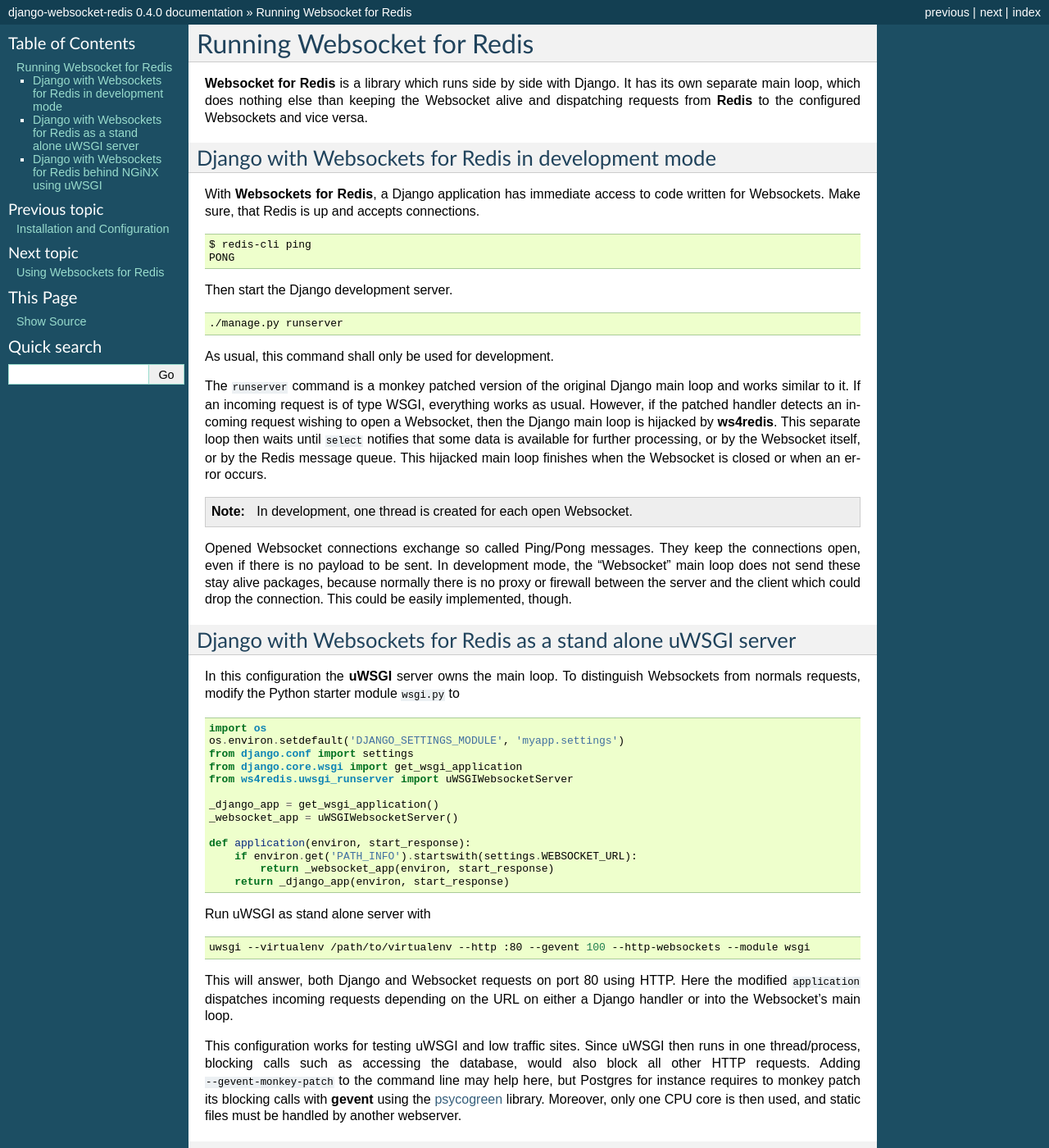
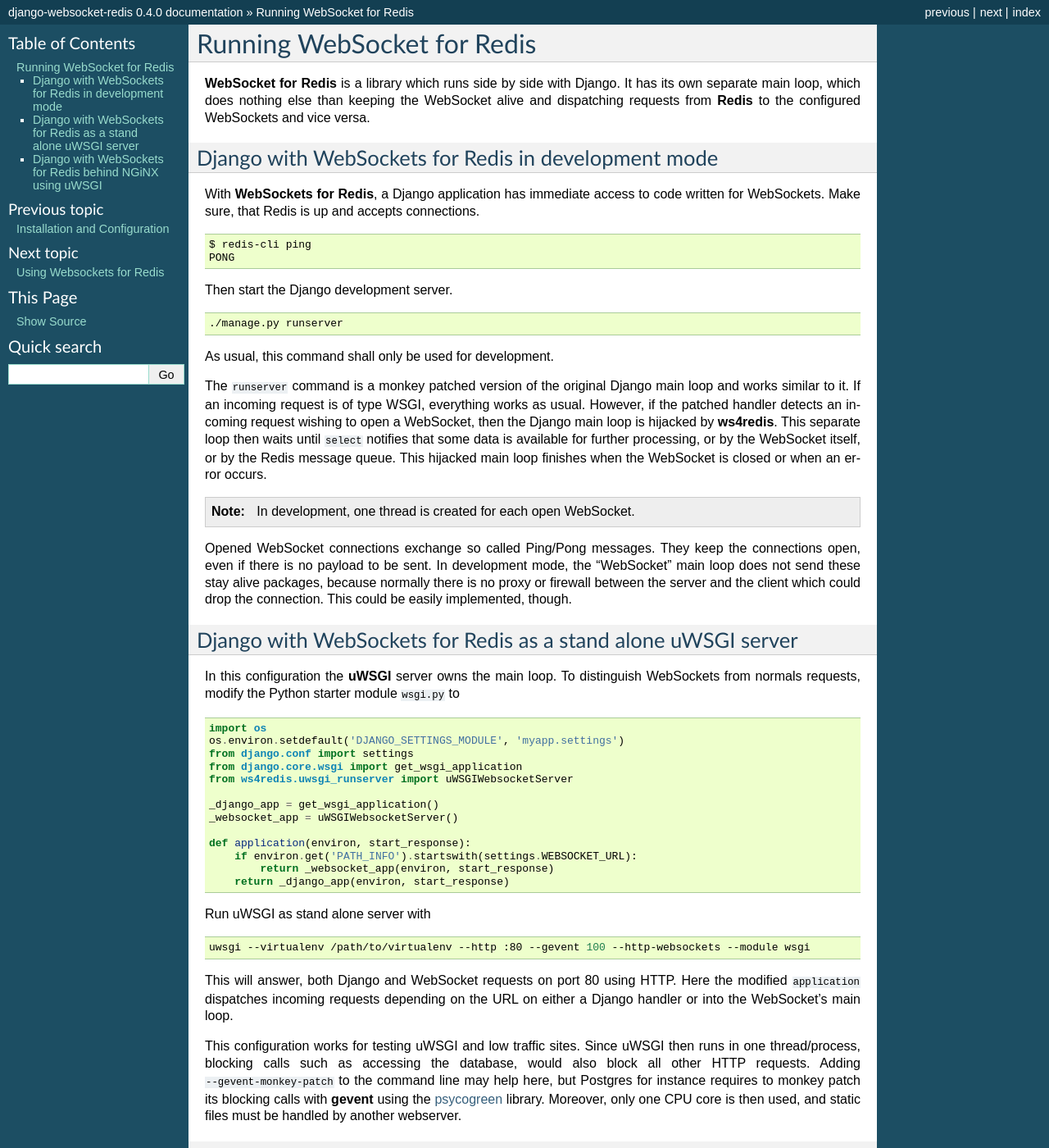
Before and after one commit to jrief/django-websocket-redis, a Sphinx documentation site: the page built from docs/running.rst, in a window 1280 px wide and 1400 px high. Shown: the whole window at 82% size. Built offline with Sphinx 7.4.7, drawn with Linux system fonts in a browser that asks for light colours; some of the changed text lies outside the part shown.

Commit message:
Updated docs

```diff
--- a/docs/running.rst
+++ b/docs/running.rst
@@ -1,17 +1,17 @@
 .. running
 
 ===========================
-Running Websocket for Redis
+Running WebSocket for Redis
 ===========================
 
-**Websocket for Redis** is a library which runs side by side with Django. It has its own separate
-main loop, which does nothing else than keeping the Websocket alive and dispatching requests
-from **Redis** to the configured Websockets and vice versa.
+**WebSocket for Redis** is a library which runs side by side with Django. It has its own separate
+main loop, which does nothing else than keeping the WebSocket alive and dispatching requests
+from **Redis** to the configured WebSockets and vice versa.
 
-Django with Websockets for Redis in development mode
+Django with WebSockets for Redis in development mode
 ====================================================
-With **Websockets for Redis**, a Django application has immediate access to code written for
-Websockets. Make sure, that Redis is up and accepts connections.
+With **WebSockets for Redis**, a Django application has immediate access to code written for
+WebSockets. Make sure, that Redis is up and accepts connections.
 
 .. code-block:: bash
 
@@ -28,21 +28,21 @@ As usual, this command shall only be used for development.
 
 The ``runserver`` command is a monkey patched version of the original Django main loop and works
 similar to it. If an incoming request is of type WSGI, everything works as usual. However, if the
-patched handler detects an incoming request wishing to open a Websocket, then the Django main
+patched handler detects an incoming request wishing to open a WebSocket, then the Django main
 loop is hijacked by **ws4redis**. This separate loop then waits until ``select`` notifies that some
-data is available for further processing, or by the Websocket itself, or by the Redis message queue.
-This hijacked main loop finishes when the Websocket is closed or when an error occurs.
+data is available for further processing, or by the WebSocket itself, or by the Redis message queue.
+This hijacked main loop finishes when the WebSocket is closed or when an error occurs.
 
-.. note:: In development, one thread is created for each open Websocket.
+.. note:: In development, one thread is created for each open WebSocket.
 
-Opened Websocket connections exchange so called Ping/Pong messages. They keep the connections open,
-even if there is no payload to be sent. In development mode, the “Websocket” main loop does not send
+Opened WebSocket connections exchange so called Ping/Pong messages. They keep the connections open,
+even if there is no payload to be sent. In development mode, the “WebSocket” main loop does not send
 these stay alive packages, because normally there is no proxy or firewall between the server and the
 client which could drop the connection. This could be easily implemented, though.
 
-Django with Websockets for Redis as a stand alone uWSGI server
+Django with WebSockets for Redis as a stand alone uWSGI server
 ==============================================================
-In this configuration the **uWSGI** server owns the main loop. To distinguish Websockets from
+In this configuration the **uWSGI** server owns the main loop. To distinguish WebSockets from
 normals requests, modify the Python starter module ``wsgi.py`` to
 
 .. code-block:: python
@@ -67,9 +67,9 @@ Run uWSGI as stand alone server with
 
 	uwsgi --virtualenv /path/to/virtualenv --http :80 --gevent 100 --http-websockets --module wsgi
 
-This will answer, both Django and Websocket requests on port 80 using HTTP. Here the modified
+This will answer, both Django and WebSocket requests on port 80 using HTTP. Here the modified
 ``application`` dispatches incoming requests depending on the URL on either a Django handler or
-into the Websocket's main loop.
+into the WebSocket's main loop.
 
 This configuration works for testing uWSGI and low traffic sites. Since uWSGI then runs in one
 thread/process, blocking calls such as accessing the database, would also block all other HTTP
@@ -113,7 +117,7 @@ different UNIX sockets. Create two adopter files, one for the Django loop, say `
 	from django.core.wsgi import get_wsgi_application
 	application = get_wsgi_application()
 
-and one for the Websocket loop, say ``wsgi_websocket.py``
+and one for the WebSocket loop, say ``wsgi_websocket.py``
 
 .. code-block:: python
 
@@ -133,10 +137,10 @@ Start those two applications as separate uWSGI instances
 	uwsgi --virtualenv /path/to/virtualenv --http-socket /path/to/web.socket --gevent 1000 --http-websockets --workers=2 --master --module wsgi_websocket
 
 The NGiNX web server is now configured as a scalable application server which can handle a thousand
-Websockets connections concurrently.
+WebSockets connections concurrently.
 
-If you feel uncomfortable with separating Websocket from normal requests on NGiNX, consider
-that you already separate static and media requests on the web server. Hence, Websockets are just
+If you feel uncomfortable with separating WebSocket from normal requests on NGiNX, consider
+that you already separate static and media requests on the web server. Hence, WebSockets are just
 another extra routing path.
 
 .. |websocket4redis| image:: _static/websocket4redis.png
```
Also changed, not shown: other parts of docs/running.rst (+9 -5 lines).
